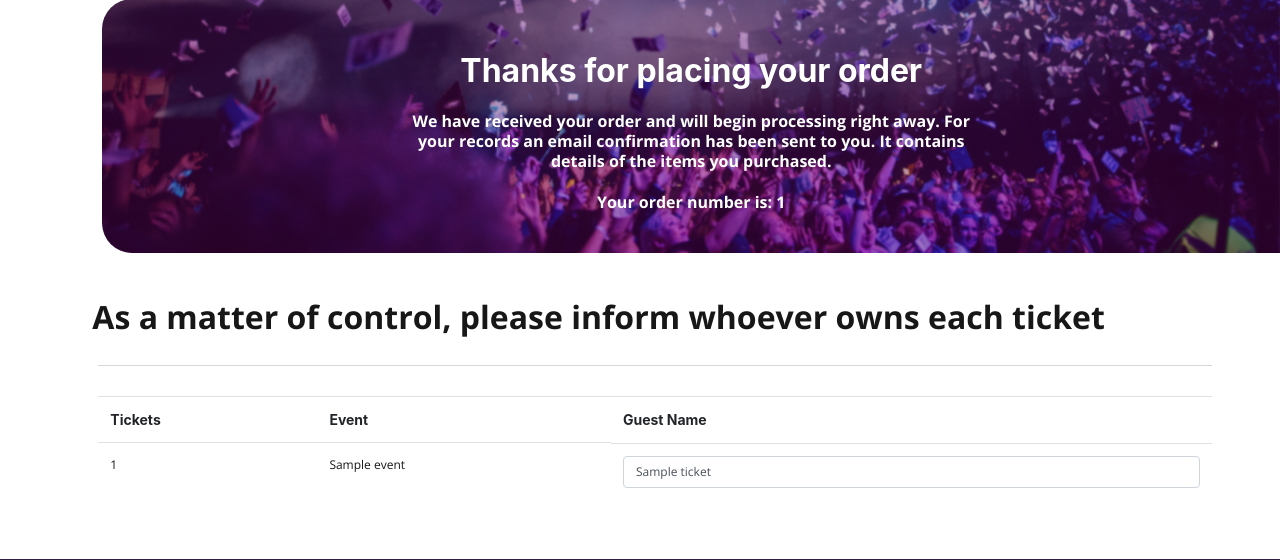
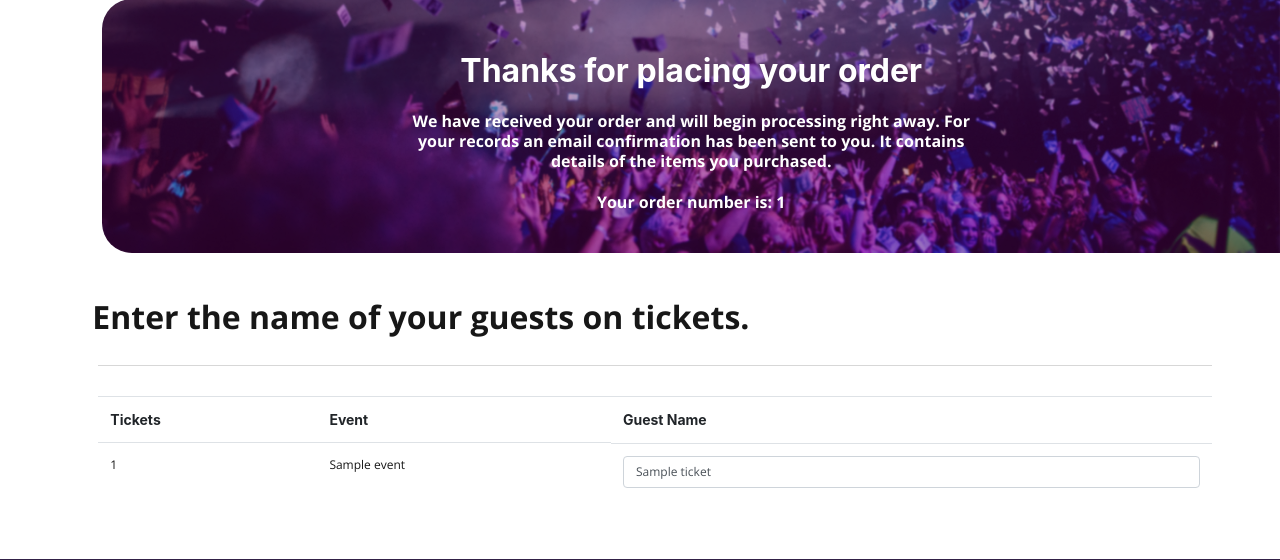
Before and after one commit to rtexerinha/eventlinez, a Django app: page /order/thanks/1/ in a window 1280 px wide. Shown: the part 100-660 px from the top of the page. Run offline with Django 3.2, Linux system fonts and the light colour scheme; a user stored in the database is signed in; tables that the repository leaves empty hold one stand-in row (values such as "Sample post"); parts of the project's set-up code (start-up, migrations or seed data) failed here and were passed over; some libraries are stand-ins or nearby versions.

Commit message:
Alteração no informativo sobre guest name

```diff
--- a/order/templates/thanks.html
+++ b/order/templates/thanks.html
@@ -29,7 +29,7 @@
 
         <section class="col-lg-11 col-sm-12 pt-5 pb-4 m-auto">
             <h2 class="text-default text-secondary-default pl-lg-4 pl-0" style="line-height: 2rem;">
-                As a matter of control, please inform whoever owns each ticket
+                Enter the name of your guests on tickets.
             </h2>
         </section>
 
```
